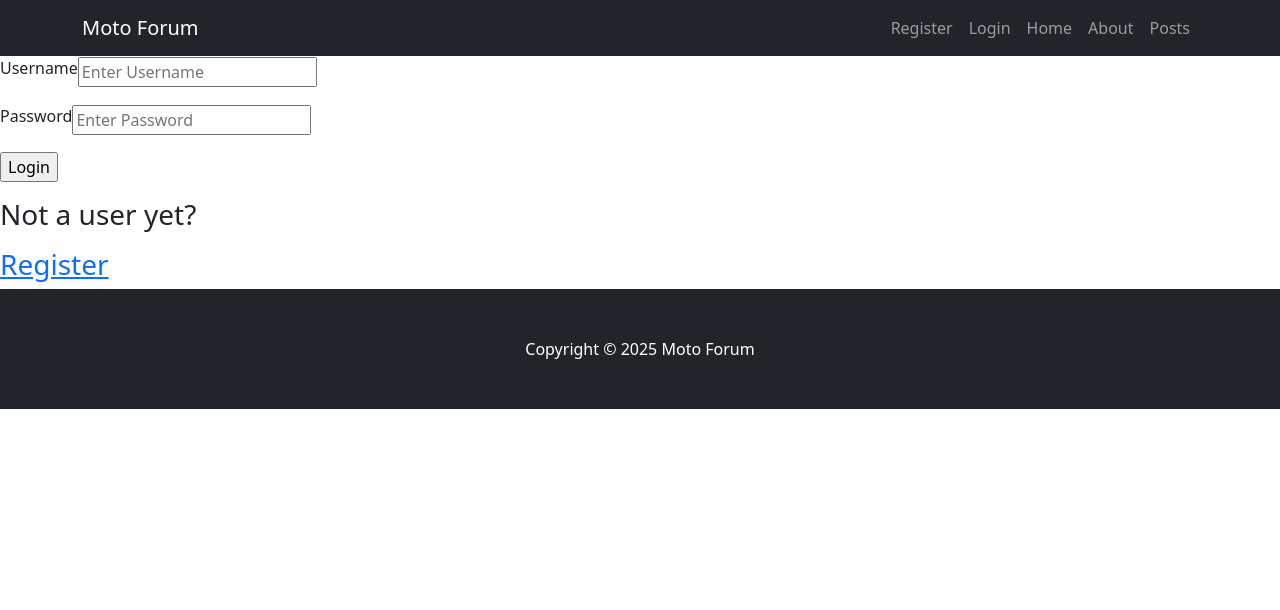
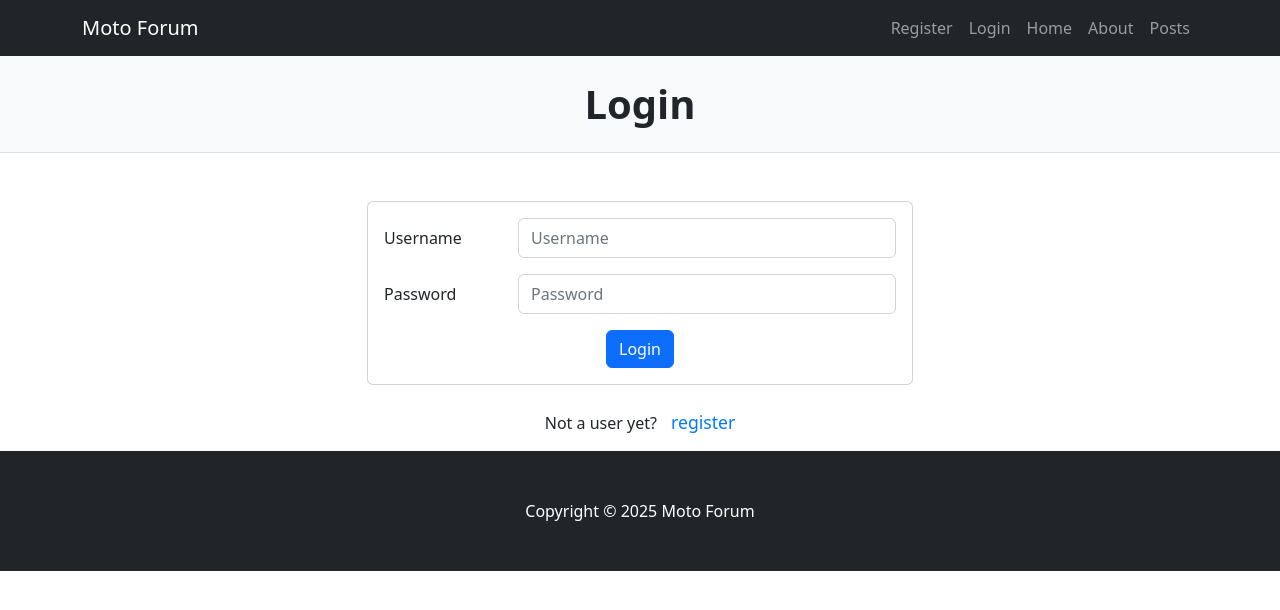
Before and after one commit to TelerikAcademyJavaA68Team2/ForumSystemProject, a Spring Boot app: page /mvc/auth/login in a window 1280 px wide. Shown: the top 610 px of the page. Run offline with Spring Boot 4, Linux system fonts and the light colour scheme; some of the project's set-up classes (security, data sources, template engines, error pages and the like) are left out, and stand-ins take their place; some libraries are stand-ins or nearby versions.

Commit message:
styling Login-View.html

```diff
--- a/src/main/resources/templates/Login-View.html
+++ b/src/main/resources/templates/Login-View.html
@@ -2,33 +2,58 @@
 <html lang="en" xmlns:th="http://www.thymeleaf.org" xmlns:sec="http://www.thymeleaf.org/extras/spring-security">
 <head th:insert="~{fragments/PageLayout :: head('Login')}">Login</head>
 <header th:insert="~{fragments/PageLayout :: header}"></header>
+<header class="py-2 bg-light border-bottom mb-4">
+  <div class="container">
+    <div class="text-center my-3">
+      <h1 class="fw-bolder" th:text="#{navigation.login}">Page info</h1>
+    </div>
+  </div>
+</header>
+
 <body>
-<div class="form-container margin12">
+<div class="container mt-5">
+  <div class="row justify-content-center">
+    <div class="col-md-6">
+      <div class="card">
+        <div class="card-body">
+          <!-- Login Form -->
           <form action="#" th:action="@{/mvc/auth/login}" th:object="${loginDto}" method="post">
-    <div class="form-group">
-      <label class="form-label" th:text="#{user.label.username}">Username</label>
-      <input class="form-input" type="text" th:field="*{username}" placeholder="Enter Username"/>
-      <label class="form-error" th:if="${errorMessage}" th:text="${errorMessage}">Username error placeholder! </label>
+            <!-- Username Field -->
+            <div class="form-group row mb-3">
+              <label class="col-sm-3 col-form-label" th:text="#{user.label.username}">Username</label>
+              <div class="col-sm-9">
+                <input class="form-control" type="text" th:field="*{username}" placeholder="Username"/>
+                <small class="text-danger" th:if="${errorMessage}" th:text="${errorMessage}">Username error placeholder!</small>
+              </div>
             </div>
 
-    <div class="form-group">
-      <label class="form-label" th:text="#{user.label.password}">Password</label>
-      <input class="form-input" type="password" th:field="*{password}" placeholder="Enter Password"/>
+            <!-- Password Field -->
+            <div class="form-group row mb-3">
+              <label class="col-sm-3 col-form-label" th:text="#{user.label.password}">Password</label>
+              <div class="col-sm-9">
+                <input class="form-control" type="password" th:field="*{password}" placeholder="Password"/>
+              </div>
             </div>
 
-    <div class="form-group">
-      <input type="submit" class="btn-primary form-button" value="Login"/>
+            <!-- Submit Button -->
+            <div class="d-flex justify-content-center">
+              <button type="submit" class="btn btn-primary">Login</button>
             </div>
           </form>
-
+        </div>
+      </div>
+    </div>
+  </div>
 </div>
 
-<h3 class="center-h3">
-  <p>Not a user yet?</p>
-  <a class="btn-primary" href="/mvc/auth/register">Register</a>
-</h3>
 
-
+<!-- Register Link -->
+<div class="text-center mt-4">
+  <p>
+    Not a user yet?
+    <a href="/mvc/auth/register" class="small-link">register</a>
+  </p>
+</div>
+<footer th:insert="~{fragments/PageLayout :: footer}"></footer>
 </body>
-<footer th:insert="~{fragments/PageLayout :: footer}"></footer>
 </html>
```
Lines whose indentation alone changed are shown as unchanged.
